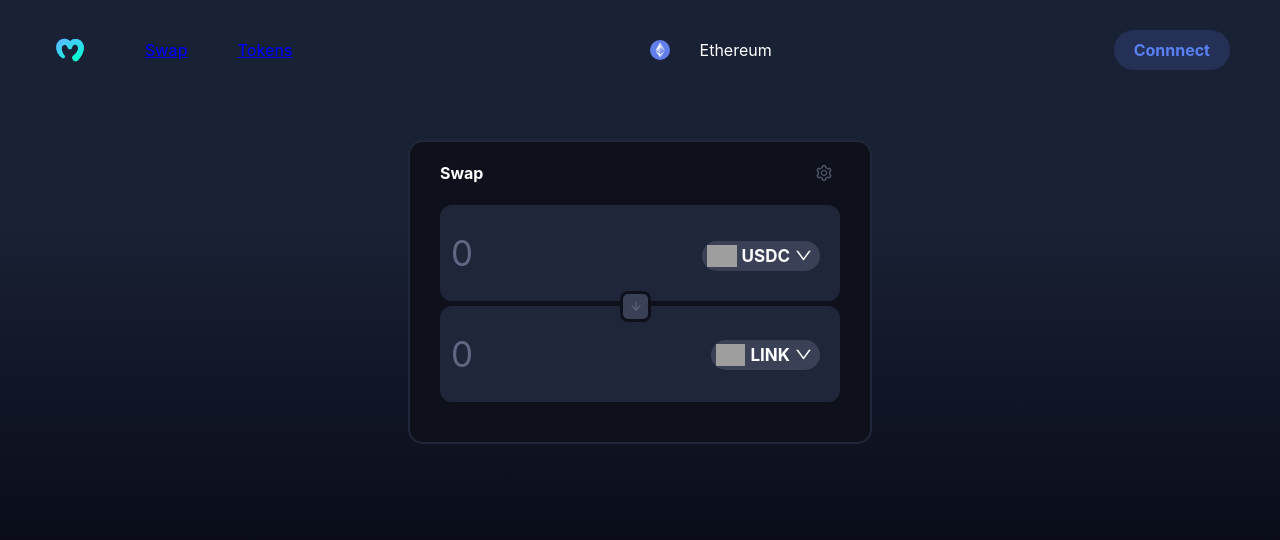
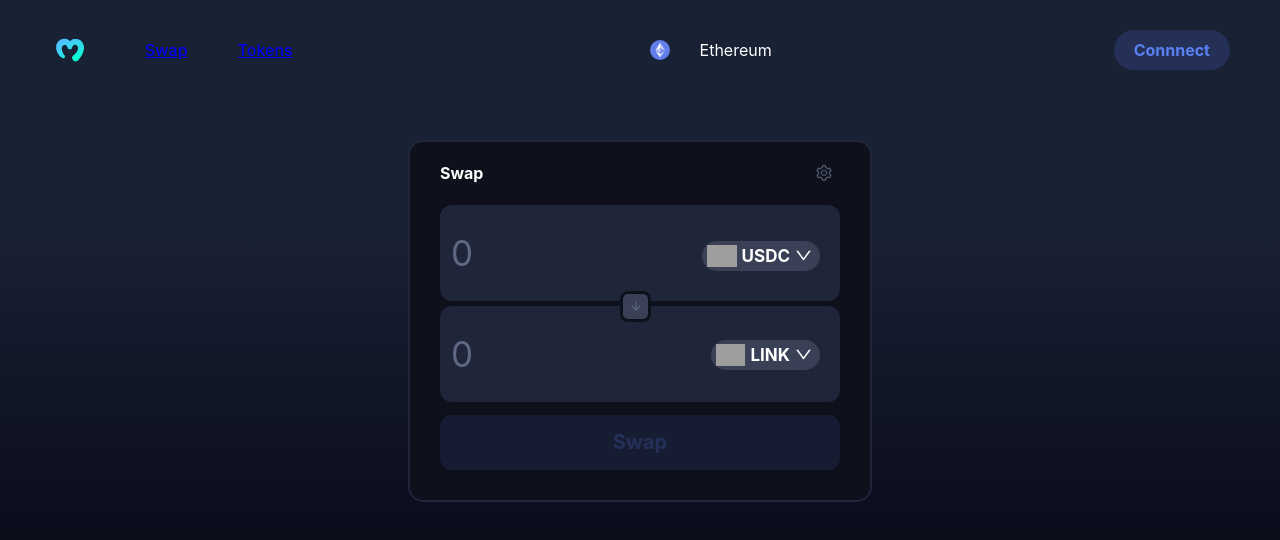
Before and after one commit to Atharvcreatives/Web3-DEX, a React (Create React App) app in the folder dexStarter/dex/: page / in a window 1280 px wide. Shown: the top 540 px of the page. Built offline with nearby package versions, Linux system fonts and the light colour scheme; grey boxes are pictures that could not be loaded.

Commit message:
swap btn

```diff
--- a/dexStarter/dex/src/components/Swap.js
+++ b/dexStarter/dex/src/components/Swap.js
@@ -41,6 +41,7 @@
    } else{
     setTokenTwo(tokenList[i]);
    }
+   setIsOpen(false)
   }
 
   const settings = (
@@ -115,6 +116,7 @@
             <DownOutlined />
           </div>
         </div>
+        <div className="swapButton" disabled={!tokenOneAmount}>Swap</div>
       </div>
     </>
   );
```
